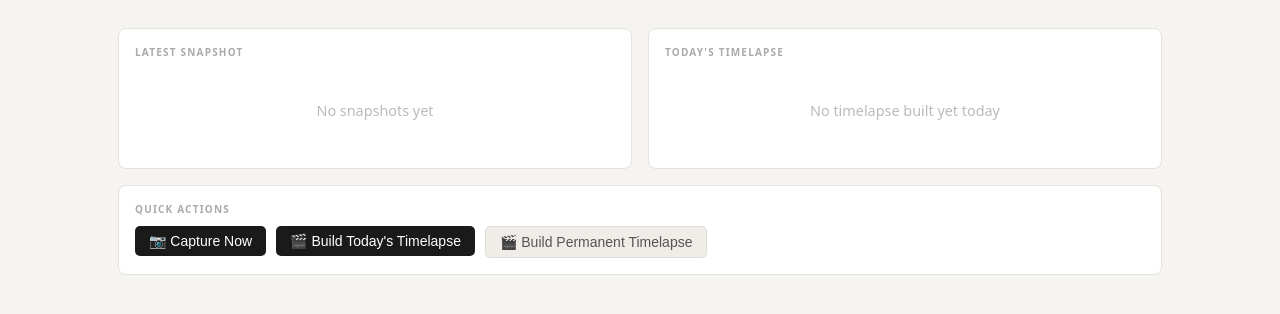
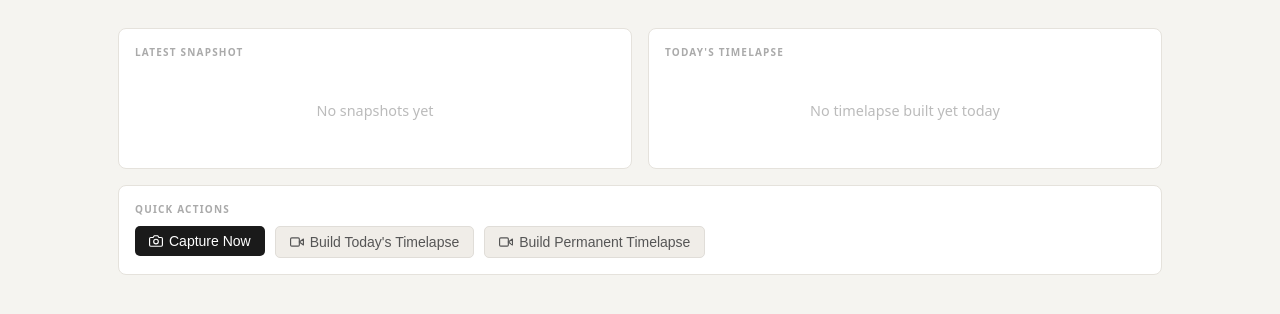
Before and after one commit to dukane3k/reolink-preset-timelapse, a Python web app: template src/web/templates/dashboard.html in a window 1280 px wide. Shown: the part 52-366 px from the top of the page. Run offline with Jinja, Linux system fonts and the light colour scheme; the template is opened without the code that fills it, so the values that code supplies are empty.

Commit message:
feat: replace emoji with SVG icons in dashboard quick actions

```diff
--- a/src/web/templates/dashboard.html
+++ b/src/web/templates/dashboard.html
@@ -34,13 +34,29 @@
   <div class="card-label">Quick Actions</div>
   <div style="display:flex;gap:10px;flex-wrap:wrap;margin-top:4px;">
     <form method="post" action="/actions/capture">
-      <button type="submit" class="btn btn-primary">📷 Capture Now</button>
+      <button type="submit" class="btn btn-primary">
+        <svg width="14" height="14" viewBox="0 0 24 24" fill="none" stroke="currentColor" stroke-width="2" stroke-linecap="round" stroke-linejoin="round">
+          <path d="M23 19a2 2 0 0 1-2 2H3a2 2 0 0 1-2-2V8a2 2 0 0 1 2-2h4l2-3h6l2 3h4a2 2 0 0 1 2 2z"/>
+          <circle cx="12" cy="13" r="4"/>
+        </svg>
+        Capture Now
+      </button>
     </form>
     <form method="post" action="/actions/timelapse">
-      <button type="submit" class="btn btn-primary">🎬 Build Today's Timelapse</button>
+      <button type="submit" class="btn btn-secondary">
+        <svg width="14" height="14" viewBox="0 0 24 24" fill="none" stroke="currentColor" stroke-width="2" stroke-linecap="round" stroke-linejoin="round">
+          <polygon points="23 7 16 12 23 17 23 7"/><rect x="1" y="5" width="15" height="14" rx="2" ry="2"/>
+        </svg>
+        Build Today's Timelapse
+      </button>
     </form>
     <form method="post" action="/actions/timelapse/permanent">
-      <button type="submit" class="btn btn-secondary">🎬 Build Permanent Timelapse</button>
+      <button type="submit" class="btn btn-secondary">
+        <svg width="14" height="14" viewBox="0 0 24 24" fill="none" stroke="currentColor" stroke-width="2" stroke-linecap="round" stroke-linejoin="round">
+          <polygon points="23 7 16 12 23 17 23 7"/><rect x="1" y="5" width="15" height="14" rx="2" ry="2"/>
+        </svg>
+        Build Permanent Timelapse
+      </button>
     </form>
   </div>
 </div>
```
